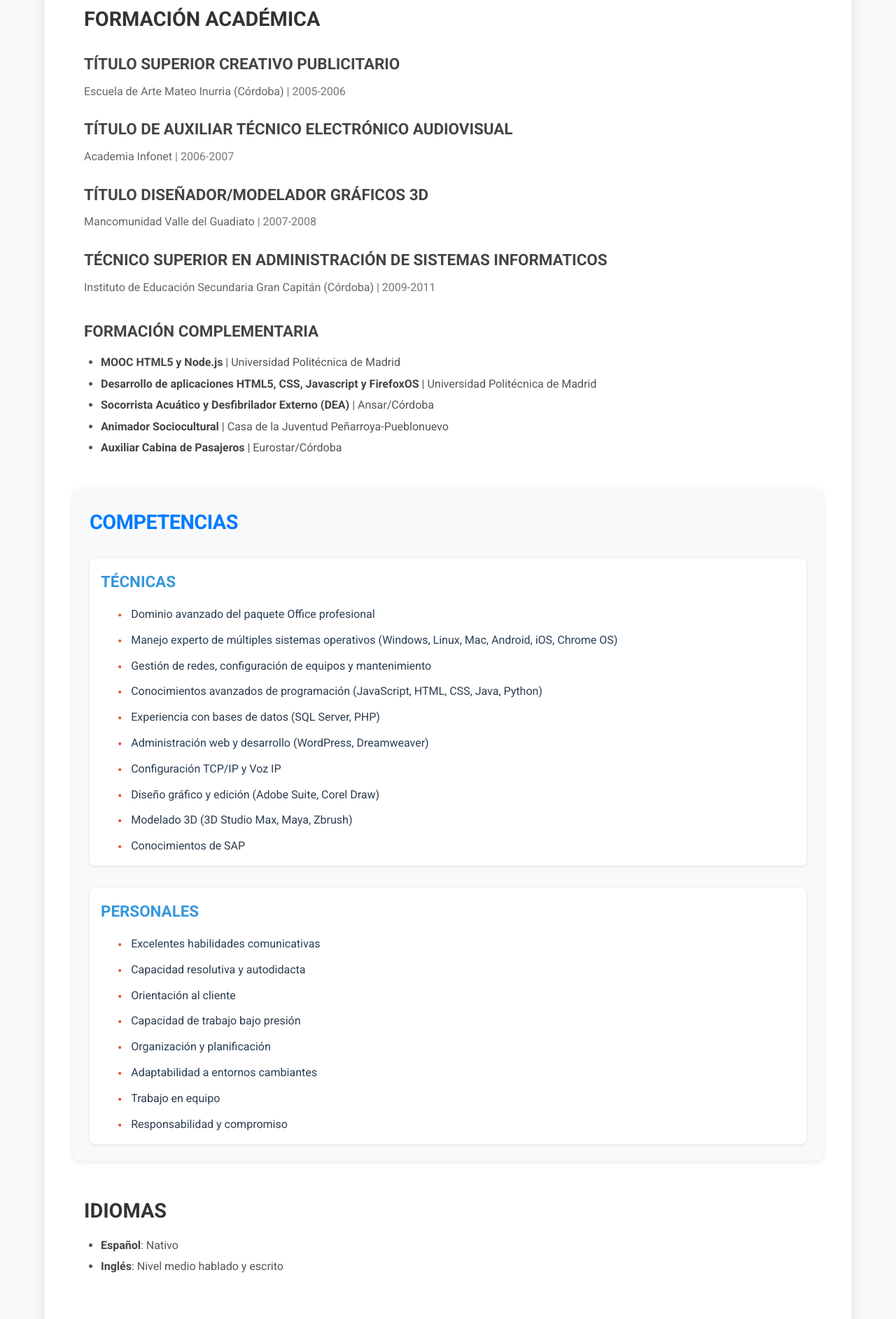
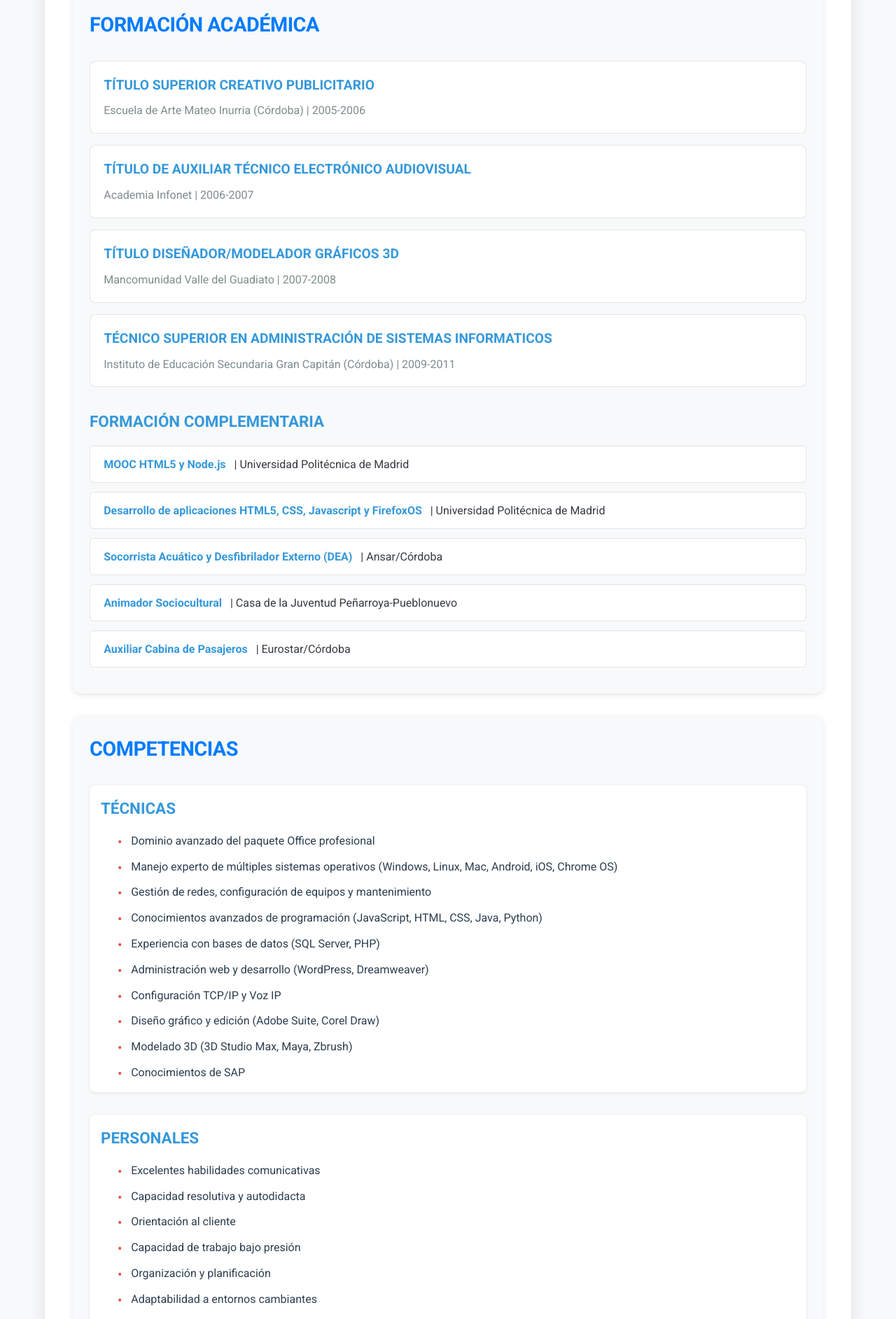
Before and after one commit to za1l/Curriculum, a React (Vite) app: page / in a window 1280 px wide. Shown: the part 2160-4045 px from the top of the page at 70% size. Built offline with nearby package versions, Linux system fonts and the light colour scheme.

Commit message:
feat: Update package dependencies and enhance AdditionalInfo and Education components with improved styles and icons

```diff
--- a/package.json
+++ b/package.json
@@ -11,7 +11,8 @@
   },
   "dependencies": {
     "react": "^19.1.0",
-    "react-dom": "^19.1.0"
+    "react-dom": "^19.1.0",
+    "react-icons": "^5.5.0"
   },
   "devDependencies": {
     "@eslint/js": "^9.25.0",
--- a/src/components/AdditionalInfo/AdditionalInfo.css
+++ b/src/components/AdditionalInfo/AdditionalInfo.css
@@ -2,7 +2,18 @@
 .additional-info,
 .other-info {
   margin-bottom: 2rem;
-  padding: 1rem;
+  padding: 1.5rem;
+  background-color: var(--background-secondary);
+  border-radius: 12px;
+  box-shadow: 0 2px 8px var(--shadow-color);
+  transition: all 0.3s ease;
+}
+
+.languages:hover,
+.additional-info:hover,
+.other-info:hover {
+  transform: translateY(-2px);
+  box-shadow: 0 4px 12px var(--shadow-color);
 }
 
 .languages:last-child,
@@ -14,24 +25,48 @@
 .languages h2,
 .additional-info h2,
 .other-info h2 {
-  color: #333;
-  margin-bottom: 1rem;
+  color: var(--primary-color);
+  margin-bottom: 1.2rem;
   font-size: 1.8rem;
+  font-weight: 700;
+  letter-spacing: -0.5px;
+  display: flex;
+  align-items: center;
+  gap: 0.5rem;
+}
+
+.section-icon {
+  font-size: 1.5rem;
+  color: var(--primary-color);
+  opacity: 0.9;
 }
 
 .languages ul,
 .additional-info ul,
 .other-info ul {
   margin: 0;
-  padding-left: 1.5rem;
+  padding-left: 0;
+  list-style: none;
 }
 
 .languages li,
 .additional-info li,
 .other-info li {
-  color: #555;
-  margin-bottom: 0.5rem;
-  line-height: 1.4;
+  color: var(--text-primary);
+  margin-bottom: 0.8rem;
+  line-height: 1.6;
+  padding: 0.8rem;
+  background-color: var(--background-primary);
+  border-radius: 6px;
+  border: 1px solid var(--border-color);
+  transition: all 0.2s ease;
+}
+
+.languages li:hover,
+.additional-info li:hover,
+.other-info li:hover {
+  background-color: var(--hover-color);
+  transform: translateX(5px);
 }
 
 .languages li:last-child,
@@ -41,6 +76,7 @@
 }
 
 .languages li strong {
-  color: #444;
+  color: var(--secondary-color);
   font-weight: 600;
+  margin-right: 0.5rem;
 }
--- a/src/components/AdditionalInfo/AdditionalInfo.jsx
+++ b/src/components/AdditionalInfo/AdditionalInfo.jsx
@@ -1,5 +1,6 @@
 import React from "react";
 import "./AdditionalInfo.css";
+import { FaLanguage, FaInfoCircle, FaStar } from "react-icons/fa";
 
 const AdditionalInfo = () => {
   const languages = [
@@ -24,7 +25,7 @@ const AdditionalInfo = () => {
   return (
     <>
       <section className="languages">
-        <h2>IDIOMAS</h2>
+        <h2><FaLanguage className="section-icon" /> IDIOMAS</h2>
         <ul>
           {languages.map((lang, index) => (
             <li key={index}>
@@ -35,7 +36,7 @@ const AdditionalInfo = () => {
       </section>
 
       <section className="additional-info">
-        <h2>INFORMACIÓN ADICIONAL</h2>
+        <h2><FaInfoCircle className="section-icon" /> INFORMACIÓN ADICIONAL</h2>
         <ul>
           {additionalInfo.map((info, index) => (
             <li key={index}>{info}</li>
@@ -44,7 +45,7 @@ const AdditionalInfo = () => {
       </section>
 
       <section className="other-info">
-        <h2>OTROS DATOS DE INTERÉS</h2>
+        <h2><FaStar className="section-icon" /> OTROS DATOS DE INTERÉS</h2>
         <ul>
           {otherInfo.map((info, index) => (
             <li key={index}>{info}</li>
--- a/src/components/Education/Education.css
+++ b/src/components/Education/Education.css
@@ -1,55 +1,88 @@
+:root {
+  --education-border: rgba(0, 0, 0, 0.1);
+  --education-hover: rgba(0, 0, 0, 0.03);
+}
+
 .education {
   margin-bottom: 2rem;
-  padding: 1rem;
+  padding: 1.5rem;
+  background-color: var(--background-secondary);
+  border-radius: 12px;
+  box-shadow: 0 2px 8px var(--shadow-color);
 }
 
 .education h2 {
-  color: #333;
-  margin-bottom: 1.5rem;
+  color: var(--primary-color);
+  margin-bottom: 1.8rem;
   font-size: 1.8rem;
+  font-weight: 700;
+  letter-spacing: -0.5px;
 }
 
 .education-item {
-  margin-bottom: 1.5rem;
+  padding: 1.2rem;
+  margin-bottom: 1rem;
+  background-color: var(--background-primary);
+  border-radius: 8px;
+  border: 1px solid var(--education-border);
+  transition: all 0.3s ease;
+}
+
+.education-item:hover {
+  transform: translateY(-2px);
+  background-color: var(--education-hover);
+  box-shadow: 0 4px 12px rgba(0, 0, 0, 0.05);
 }
 
 .education-item h3 {
-  color: #444;
+  color: var(--secondary-color);
+  font-size: 1.2rem;
+  font-weight: 600;
   margin: 0 0 0.5rem 0;
-  font-size: 1.4rem;
 }
 
 .education-item .institution {
-  color: #666;
+  color: var(--text-secondary);
+  font-size: 1rem;
   margin: 0;
 }
 
 .education-item .institution em {
-  color: #777;
+  color: var(--text-secondary);
+  font-style: normal;
+  font-weight: 500;
 }
 
 .additional-education-title {
-  color: #444;
+  color: var(--secondary-color);
+  font-size: 1.4rem;
+  font-weight: 600;
   margin: 2rem 0 1rem;
-  font-size: 1.4rem;
 }
 
 .additional-education-list {
+  list-style: none;
+  padding: 0;
   margin: 0;
-  padding-left: 1.5rem;
 }
 
 .additional-education-list li {
-  color: #555;
-  margin-bottom: 0.5rem;
-  line-height: 1.4;
+  padding: 0.8rem 1.2rem;
+  margin-bottom: 0.8rem;
+  background-color: var(--background-primary);
+  border-radius: 6px;
+  border: 1px solid var(--education-border);
+  transition: all 0.3s ease;
 }
 
-.additional-education-list li:last-child {
-  margin-bottom: 0;
+.additional-education-list li:hover {
+  transform: translateY(-2px);
+  background-color: var(--education-hover);
+  box-shadow: 0 4px 12px rgba(0, 0, 0, 0.05);
 }
 
 .additional-education-list li strong {
-  color: #444;
-  font-weight: 600;
+  color: var(--secondary-color);
+  display: inline-block;
+  margin-right: 0.5rem;
 }
```
Also changed, not shown: 1 other file (tests, documents, lock files or other folders).
